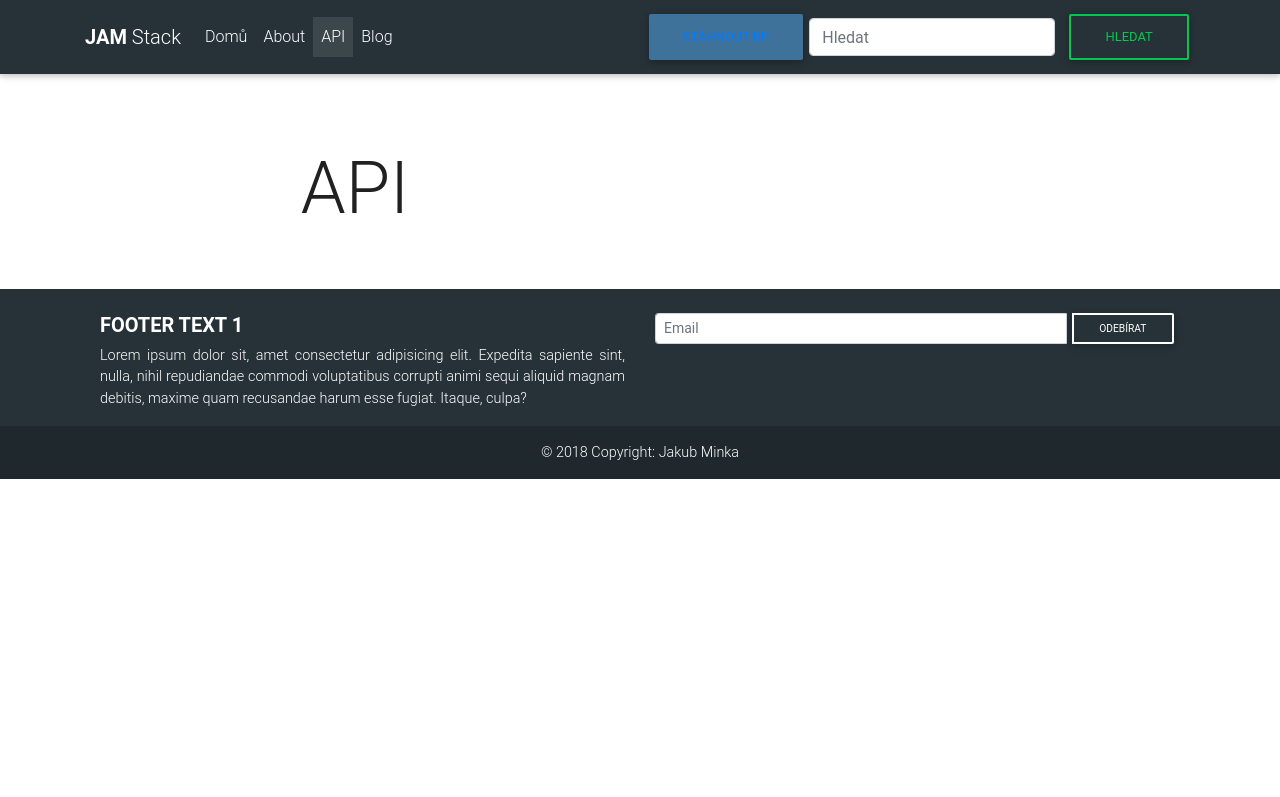
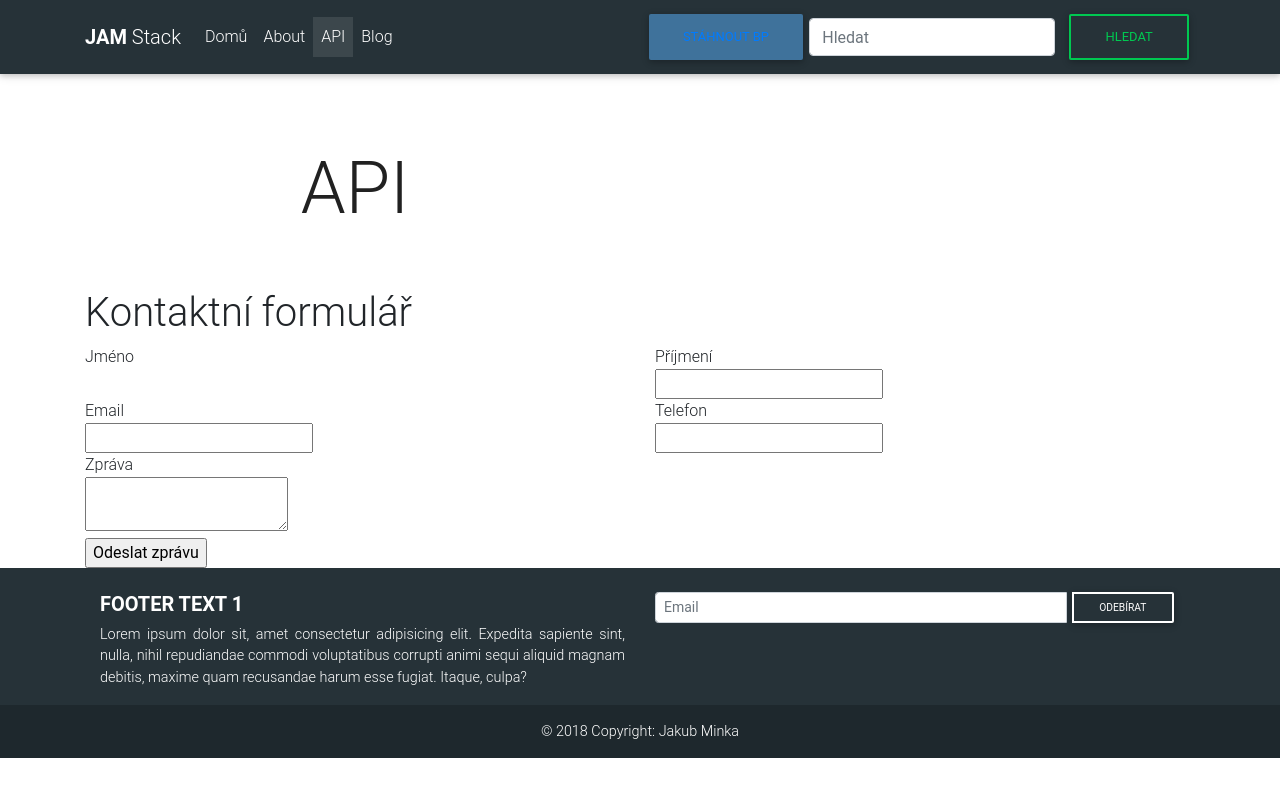
Before and after one commit to jakubminka/JAM_Stack, a Jekyll site: the page built from api.html, in a window 1280 px wide. Shown: the top 797 px of the page. Built offline with Jekyll 4.4.1, drawn with Linux system fonts in a browser that asks for light colours; nearby versions of some CDN libraries; some web fonts are replaced; a script that is not in the unit is left out.

Commit message:
Update api.html

```diff
--- a/api.html
+++ b/api.html
@@ -4,3 +4,72 @@ title: API
 permalink: /api/
 navigation_weight: 3
 ---
+
+<div class="container-fluid">
+  <div class="container">
+    <div class="formBox">
+      <form name="contact" method="POST" data-netlify="true">
+        <div class="row">
+          <div class="col-sm-12"><h1>Kontaktní formulář</h1></div>
+        </div>
+
+        <div class="row">
+          <div class="col-sm-6">
+            <div class="inputBox ">
+              <div class="inputText">Jméno</div>
+              <input
+                type="text"
+                name="jmeno"
+                class="input"
+                style="display: none"
+              />
+            </div>
+          </div>
+
+          <div class="col-sm-6">
+            <div class="inputBox">
+              <div class="inputText">Příjmení</div>
+              <input type="text" name="prijmeni" class="input" />
+            </div>
+          </div>
+        </div>
+
+        <div class="row">
+          <div class="col-sm-6">
+            <div class="inputBox">
+              <div class="inputText">Email</div>
+              <input type="text" name="email" class="input" />
+            </div>
+          </div>
+
+          <div class="col-sm-6">
+            <div class="inputBox">
+              <div class="inputText">Telefon</div>
+              <input type="text" name="telefon" class="input" />
+            </div>
+          </div>
+        </div>
+
+        <div class="row">
+          <div class="col-sm-12">
+            <div class="inputBox">
+              <div class="inputText">Zpráva</div>
+              <textarea name="message" class="input"></textarea>
+            </div>
+          </div>
+        </div>
+
+        <div class="row">
+          <div class="col-sm-12">
+            <input
+              type="submit"
+              name=""
+              class="button"
+              value="Odeslat zprávu"
+            />
+          </div>
+        </div>
+      </form>
+    </div>
+  </div>
+</div>
```
